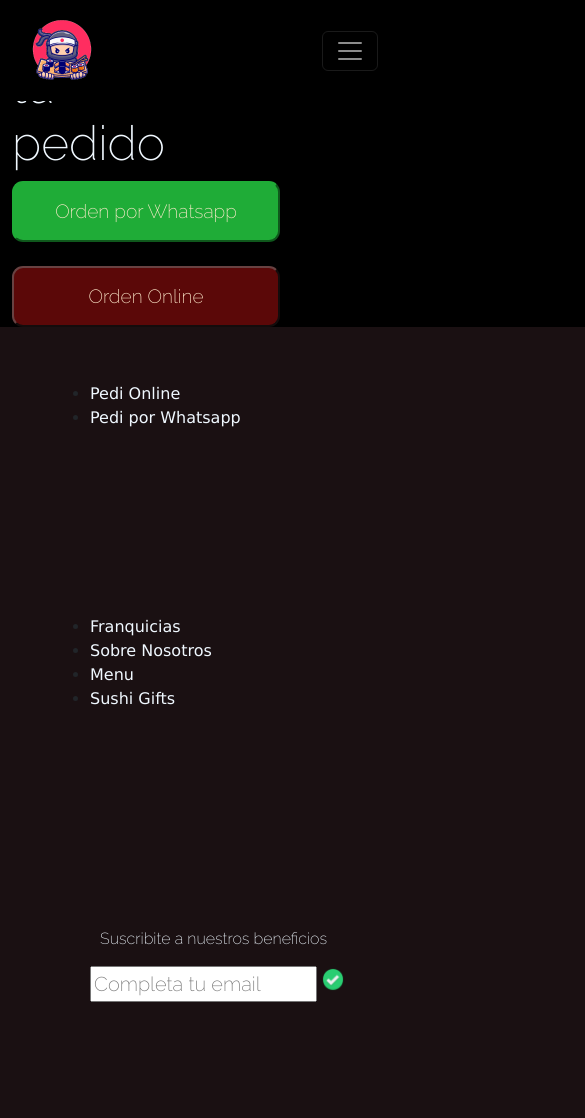
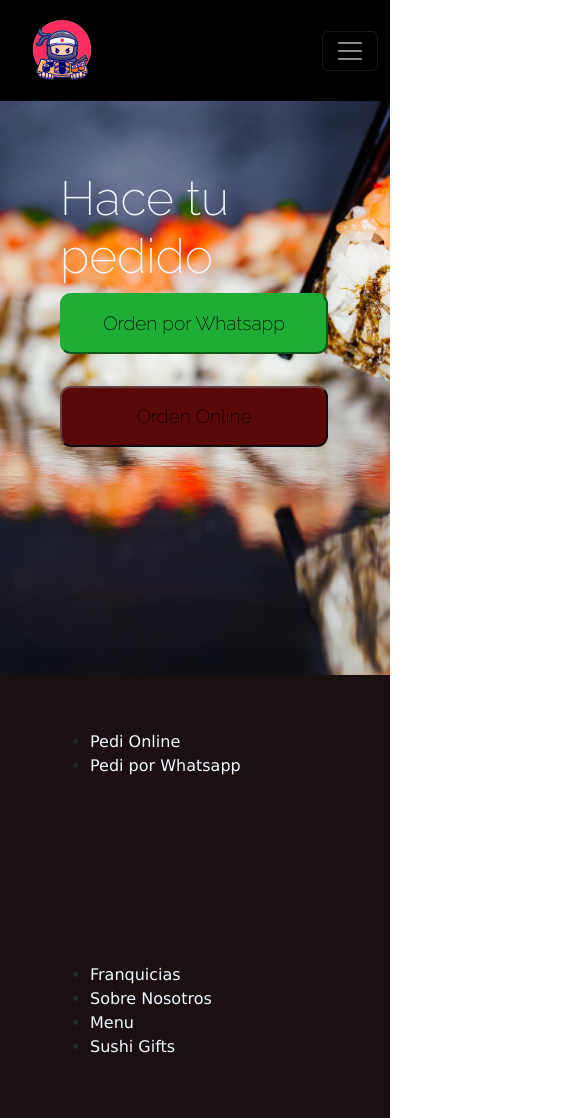
Before and after one commit to Alejovilches34/Proyecto_Nobu, a website: page pages/Hace tu Pedido.html in a window 390 px wide. Shown: the top 1118 px of the page, 585 px wide, since content can reach past the window. Drawn offline with nearby package versions, Linux system fonts and the light colour scheme.

Commit message:
hace tus pedidos responsive

```diff
--- a/pages/Hace tu Pedido.html
+++ b/pages/Hace tu Pedido.html
@@ -73,10 +73,11 @@
 <!--<main class="pedidos">-->
 
 <section>
-    <div class="container" >
-        <div class="pedidos"><H2 class="enunciadosreserva1">Hace tu pedido</H2>
-        <input type="button" value="Orden por Whatsapp" class="submit1">
-        <input type="button" value="Orden Online" class="submit2"></div>
+    <div class="pedidos">
+     <div class="pedidos_ori"><H2 class="enunciadosreserva1">Hace tu pedido</H2>
+      <input type="button" value="Orden por Whatsapp" class="submit1"><br>
+      <input type="button" value="Orden Online" class="submit2">
+     </div>
     </div>
 </section>
 
--- a/scss/main.scss
+++ b/scss/main.scss
@@ -135,42 +135,44 @@
 /* pedidos */
 
 .pedidos{
-    background-image: url(../images/fondo_pedidos-transformed.jpeg);
+    background-image: url(../images/Pedidos\ 1\ \(2\).jpg);
     width: 100%;
+    height: 80vh;
+    object-fit: cover;
     background-repeat: no-repeat;
     background-size: cover;
     background-position: center;
 
+    .pedidos_ori{
+        margin: 60px;
+        margin-top: 170px;
+
         .enunciadosreserva1{
             font-size: 3rem;
             color: aliceblue;
-            margin-right: 708px;
-            font-family: 'Raleway';
         }
 
         .submit1 {
+            text-align: center;
+            margin-bottom: 32px;
+            border-radius: 11px;
+            width: 268px;
+            height: 61px;
+            font-size: 1.2rem;
+            background-color: rgb(31, 172, 55);
+            border-color: rgb(31 172 55);
+        }
+
+        .submit2{
             text-align: center;
             border-radius: 11px;
             width: 268px;
             height: 61px;
             font-size: 1.2rem;
-            color: blanchedalmond;
-            background-color: rgb(31, 172, 55);
-            border-color: rgb(31 172 55);
-        }
-
-        .submit2{
-            @include flex(row);
-            text-align: center;
-            border-radius: 11px;
-            width: 268px;
-            height: 61px;
-            font-size: 1.2rem;
-            color: blanchedalmond;
             background-color: rgb(91, 8, 8);
             border-color: rgb(104, 66, 66);
-            margin-top: 24px;
         }
+    }
 }
 
 /* franquicias */
@@ -254,6 +256,7 @@
 
     .textofranq1{
         font-size: 40px;
+        margin-top: 38px;
         color: aliceblue;
     }
 
@@ -271,18 +274,19 @@
         color: aliceblue;
 
         .img3{
-            width: 95vw;
+            width: 76vw;
+            margin-left: 25px;
         }
 
         .us_team_3{
+            font-size: 2.3rem;
             margin-left: 39px;
-            font-size: 30px;
         }
 
         .textofranq3{
             margin-left: 39px;
-            padding-right: 55px;
-            font-size: 1.5rem;
+            padding-right: 25px;
+            font-size: 1.2rem;
         }
     }
 
@@ -296,13 +300,13 @@
     display: flex;
 
     .sucursales{
-        padding: 34px;
+        padding: 19px;
 
              .lugares{
                     color: aliceblue;
                     text-align: center;
                 }
-    }
+        }
 }
 
 .horarios{
```
Also changed, not shown: pages/Franquicias.html (+1 -1 lines), css/style.css, images/Pedidos 1 (2).jpg (added), images/menu_top.jpg (added), 1 other file.
